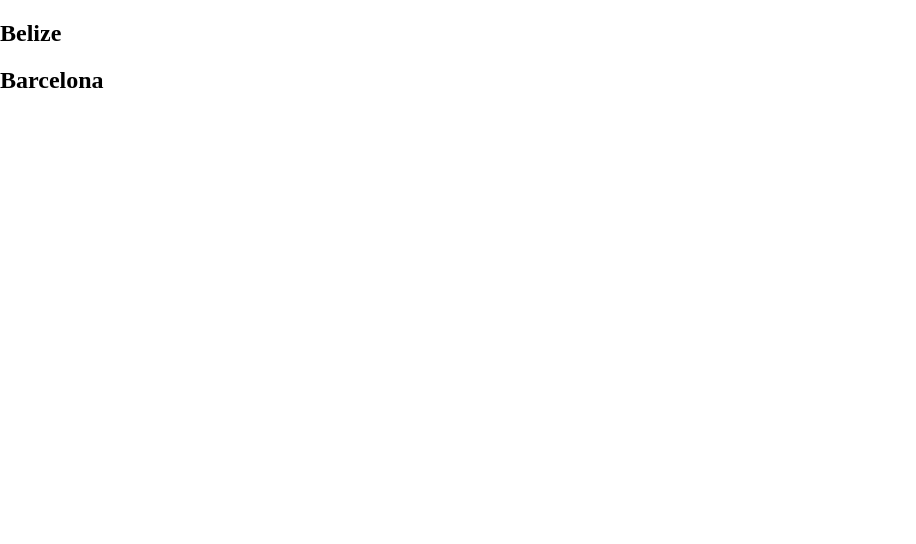
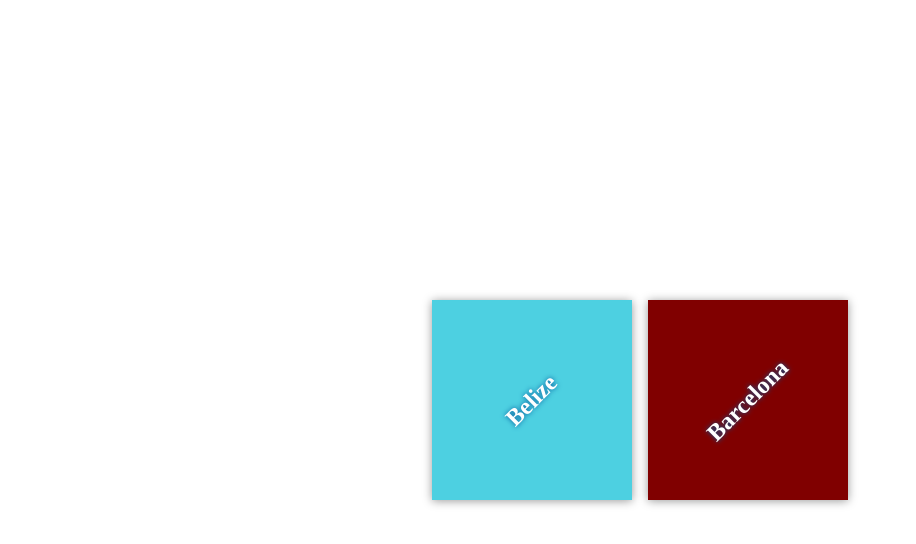
Before and after one commit to NMorales4/my-travel-plans, a plain HTML site: page index.html in a window 1280 px wide. Shown: the whole page, without its empty margins (0-916 px from the left). Drawn offline with Linux system fonts and the light colour scheme.

Commit message:
Style destinations

```diff
--- a/css/app.css
+++ b/css/app.css
@@ -14,3 +14,42 @@ body {
     margin: 0;
     height: 100%;
 }
+
+.container {
+    margin: auto;
+    padding: 1em;
+    width: 80%;
+}
+
+.destination-container {
+    display: flex;
+    flex-flow: wrap;
+    justify-content: center;
+}
+
+.destination {
+    background: #03a9f4;
+    box-shadow: 0 1px 9px 0 rgba(0, 0, 0, 0.4);
+    color: white;
+    margin: 0.5em;
+    min-height: 200px;
+    flex: 0 1 200px;
+    display: flex;
+    justify-content: center;
+    align-items: center;
+    text-align: center;
+}
+
+h2 {
+    margin: 0;
+    transform: rotate(-45deg);
+    text-shadow: 0 0 5px #01579b;
+}
+
+#belize {
+    background-color: #4dd0e1;
+}
+
+#barcelona {
+    background-color: #800000;
+}
```
